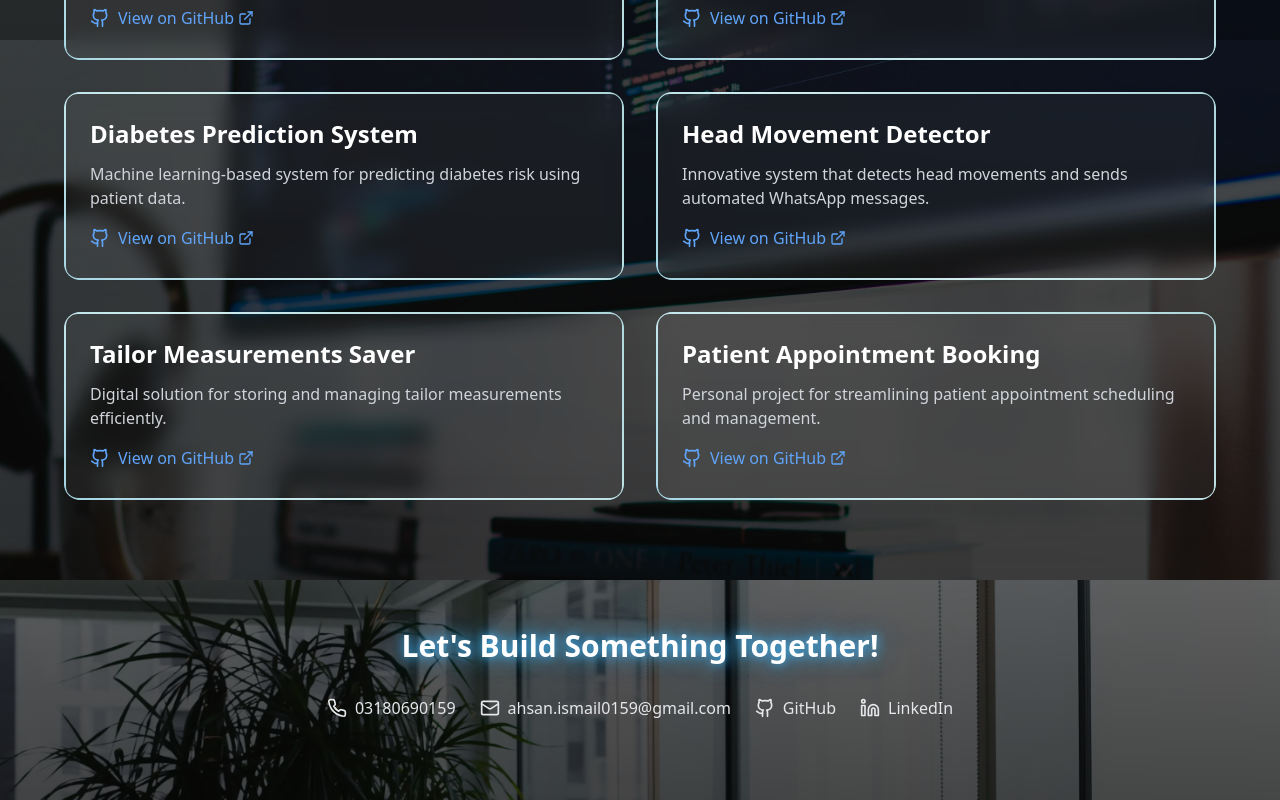
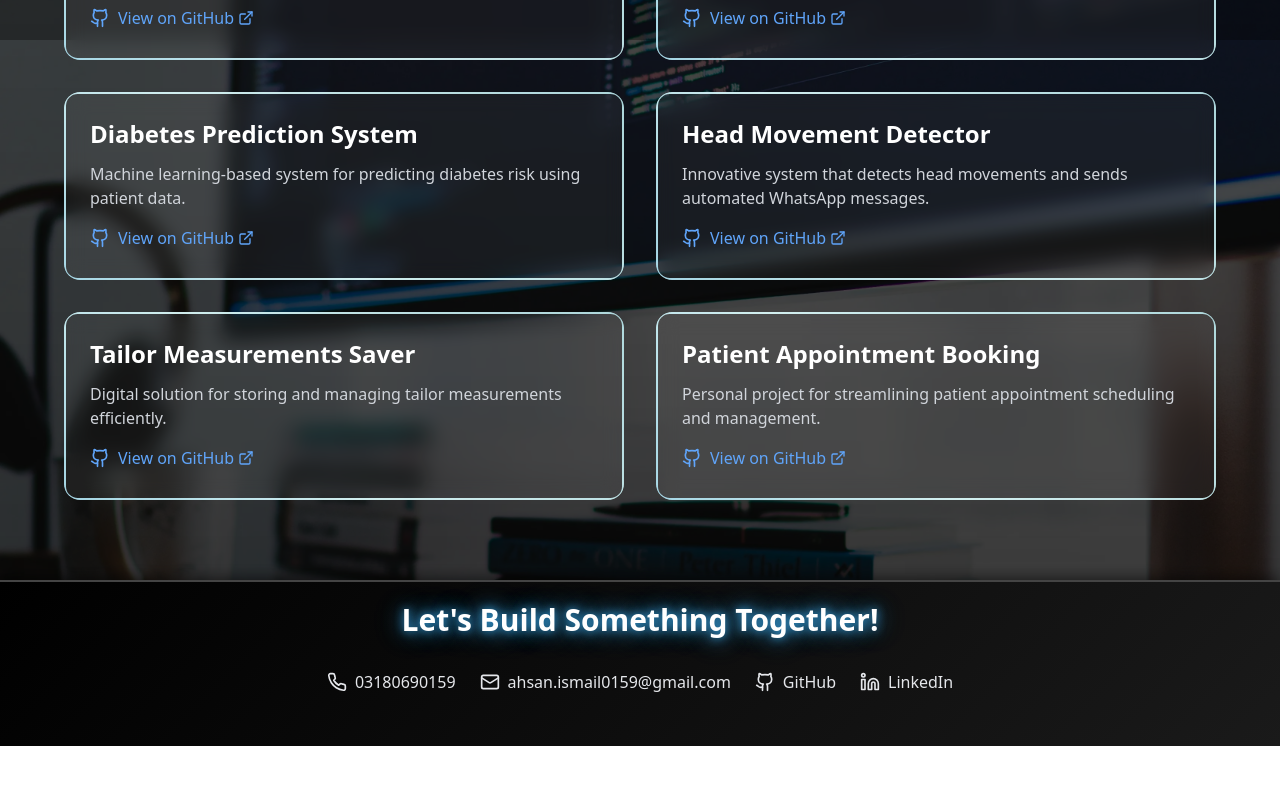
Before and after one commit to ahsan54/PortFolio, a React (Vite) app: page / in a window 1280 px wide. Shown: the part 2938-3738 px from the top of the page. After the commit the page ends 3684 px from the top, so only its background shows below. Built offline with nearby package versions, Linux system fonts and the light colour scheme.

Commit message:
Update index.css

```diff
--- a/src/index.css
+++ b/src/index.css
@@ -76,12 +76,14 @@ body {
 }
 
 .enhanced-footer {
-  background: linear-gradient(rgba(0, 0, 0, 0.6), rgba(0, 0, 0, 0.7)),
-              url('./img/exp.webp');
-  background-size: cover; /* Ensures image covers the section */
-  background-position: top; /* Ensures top of the image is visible */
+  background: linear-gradient(135deg, #000000, #1a1a1a);
   background-attachment: fixed;
+  color: #f5f5f5; /* Off-white text color */
+  padding: 20px;
+  box-shadow: 0 0 15px rgba(0, 0, 0, 0.7);
+  border-top: 2px solid #444;
 }
+
 
 
 /* Enhanced skill progress bars */
```
